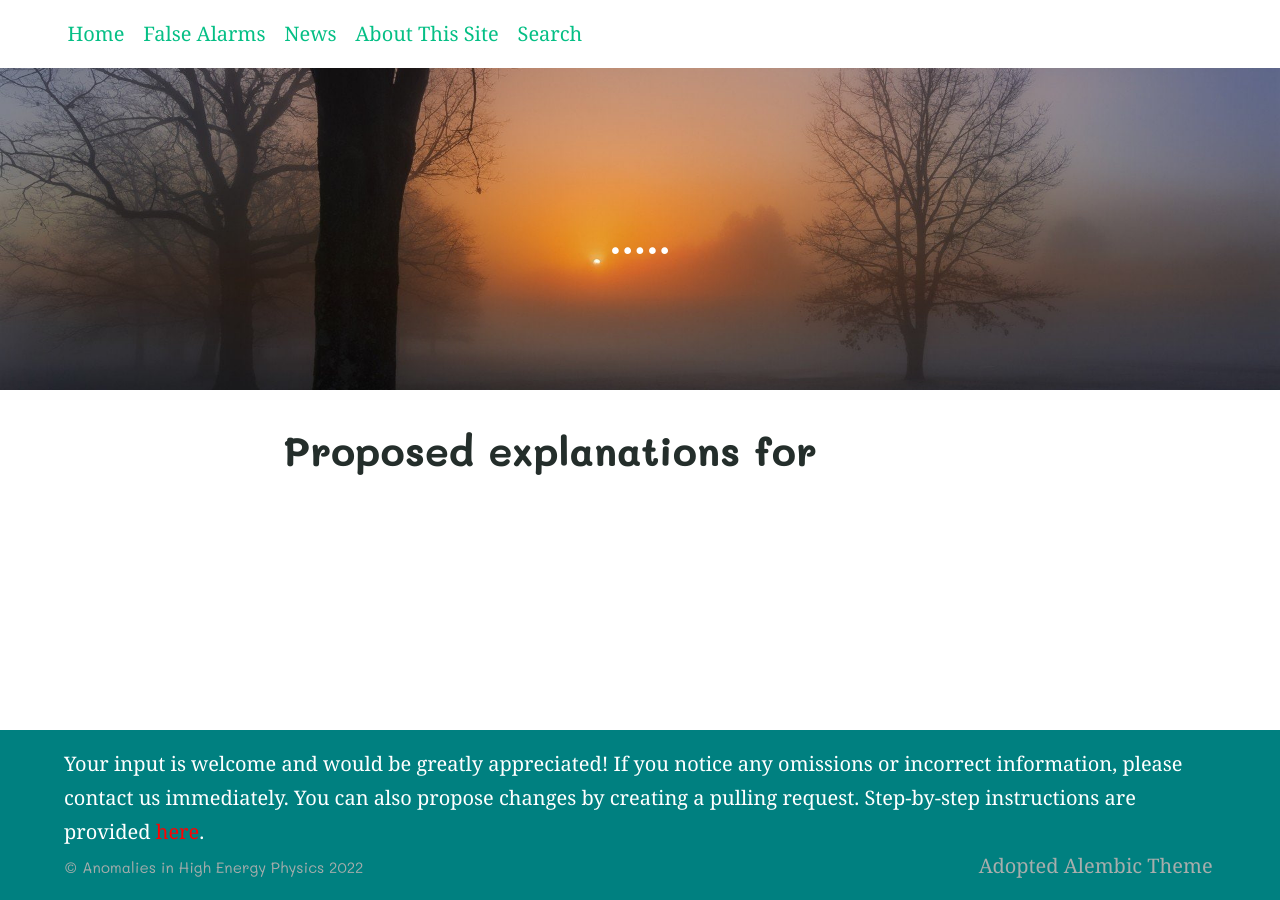
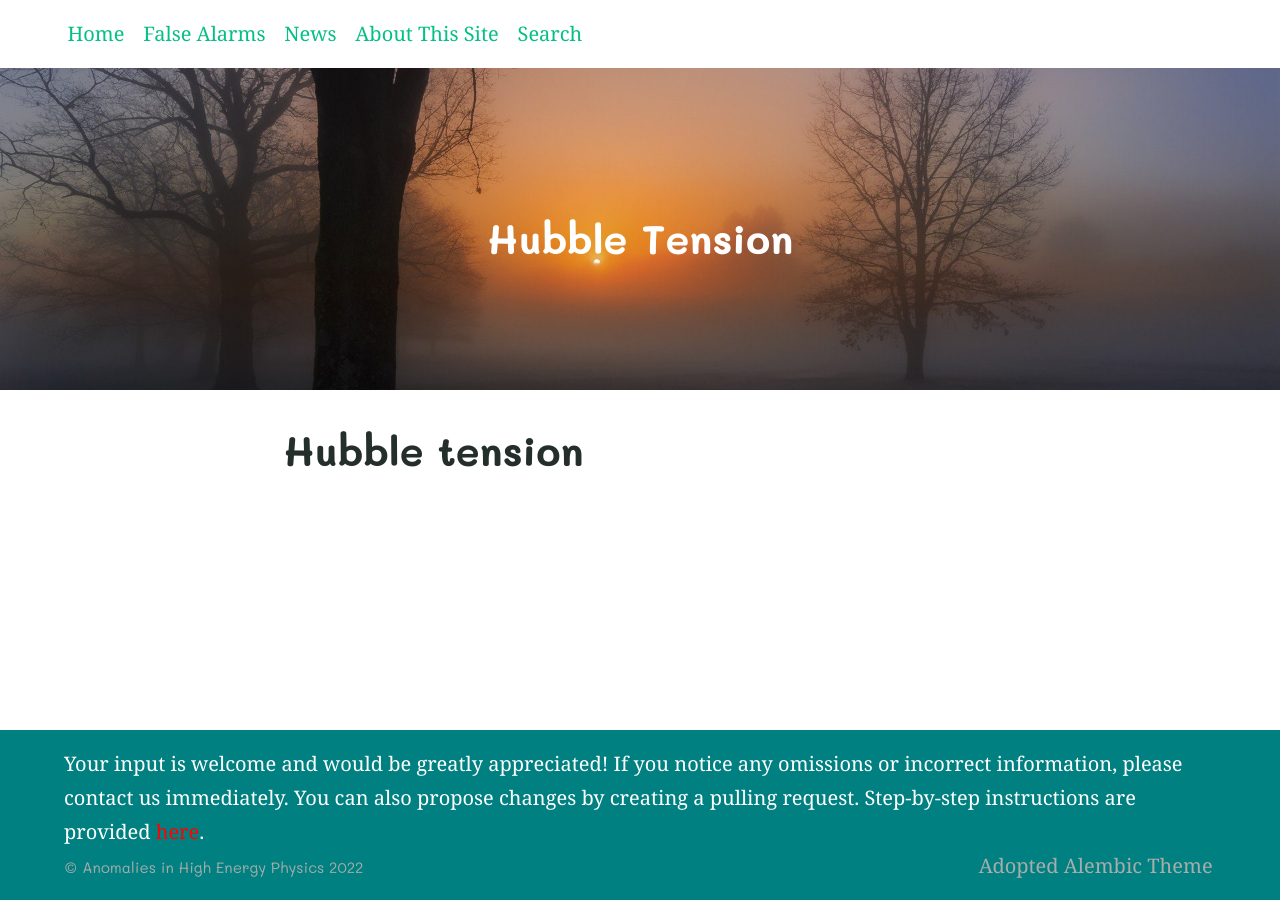
Before and after one commit to hepcomm/hepmist, a Jekyll site: the page built from solutions/H0.md, in a window 1280 px wide. Built offline with Jekyll 4.4.1, drawn with Linux system fonts in a browser that asks for light colours.

Commit message:
Update H0.md

```diff
--- a/solutions/H0.md
+++ b/solutions/H0.md
@@ -1,6 +1,6 @@
 ---
-title: Proposed explanations for
-feature_text: <h1 class="whitetext"> ..... </h1>
+title: Hubble tension
+feature_text: <h1 class="whitetext"> Hubble Tension </h1>
 feature_image: https://hepcomm.github.io/hepmist/assets/mist_hope.jpeg
 ---
 <br>
```
